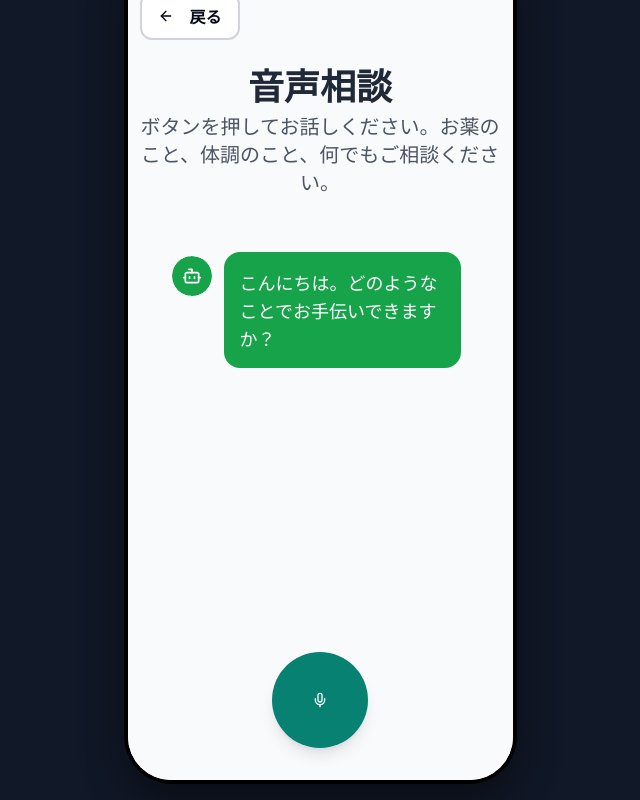
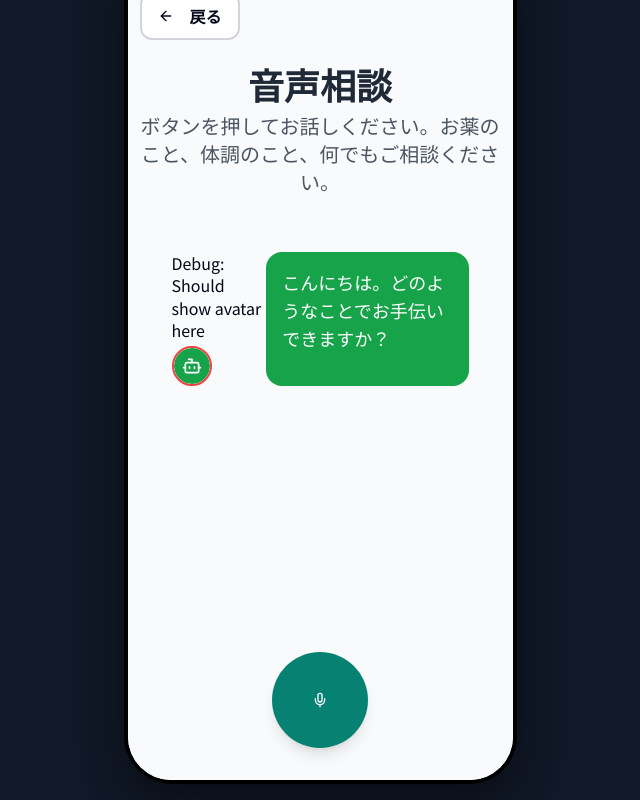
Before and after one commit to LLINLU/oyakudachi-pill-pal, a React (Vite) app: page / in a window 1280 px wide. Both pictures are taken after a click on the button "音声相談". Shown: the part 84-884 px from the top of the page, without its empty margins (320-960 px from the left). Built offline with nearby package versions, Linux system fonts and the light colour scheme.

Commit message:
Fix: Debug avatar visibility
Add logging and checks to debug why the avatar isn't appearing.

```diff
--- a/src/components/ConversationHistory.tsx
+++ b/src/components/ConversationHistory.tsx
@@ -19,20 +19,27 @@ export const ConversationHistory: React.FC<ConversationHistoryProps> = ({
   isListening,
   isSpeaking
 }) => {
+  console.log('ConversationHistory rendered with:', { conversation, isListening, isSpeaking });
+
   return (
     <div className="w-full min-h-[400px]">
       <div className="space-y-6 max-h-[500px] overflow-y-auto p-8">
-        {conversation.map((message, index) => (
+        {conversation.map((message, index) => {
+          console.log(`Rendering message ${index}:`, message);
+          return (
             <div
               key={index}
               className={`flex ${message.role === 'user' ? 'justify-end' : 'justify-start'}`}
             >
               {message.role === 'assistant' && (
-              <Avatar className="h-10 w-10 mr-3 mt-1 flex-shrink-0">
+                <div>
+                  <p>Debug: Should show avatar here</p>
+                  <Avatar className="h-10 w-10 mr-3 mt-1 flex-shrink-0 border-2 border-red-500">
                     <AvatarFallback className="bg-green-600 text-white">
                       <Bot className="h-5 w-5" />
                     </AvatarFallback>
                   </Avatar>
+                </div>
               )}
               <div
                 className={`max-w-[80%] p-4 rounded-2xl ${
@@ -44,7 +51,8 @@ export const ConversationHistory: React.FC<ConversationHistoryProps> = ({
                 <p className="text-lg font-medium">{message.content}</p>
               </div>
             </div>
-        ))}
+          );
+        })}
 
         {isListening && (
           <div className="flex justify-end">
@@ -56,11 +64,14 @@ export const ConversationHistory: React.FC<ConversationHistoryProps> = ({
 
         {isSpeaking && (
           <div className="flex justify-start">
-            <Avatar className="h-10 w-10 mr-3 mt-1 flex-shrink-0">
+            <div>
+              <p>Debug: Should show speaking avatar here</p>
+              <Avatar className="h-10 w-10 mr-3 mt-1 flex-shrink-0 border-2 border-red-500">
                 <AvatarFallback className="bg-green-600 text-white">
                   <Bot className="h-5 w-5" />
                 </AvatarFallback>
               </Avatar>
+            </div>
             <div className="bg-green-500 text-white p-4 rounded-2xl animate-pulse">
               <p className="text-lg">お答えしています...</p>
             </div>
```
Lines whose indentation alone changed are shown as unchanged.
